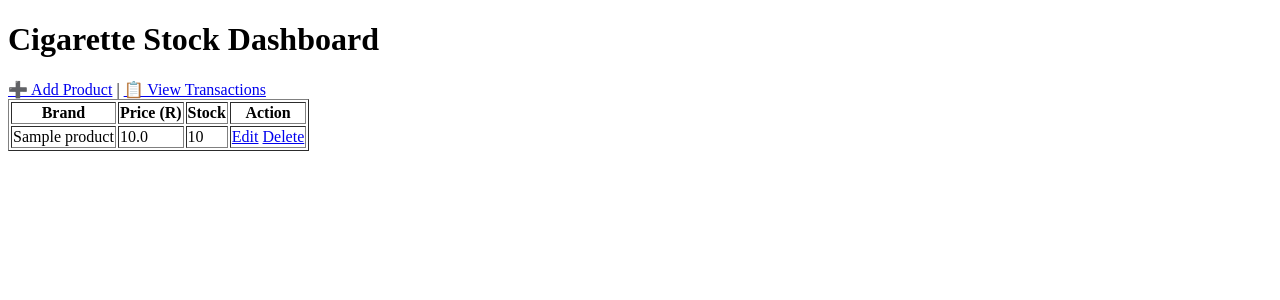
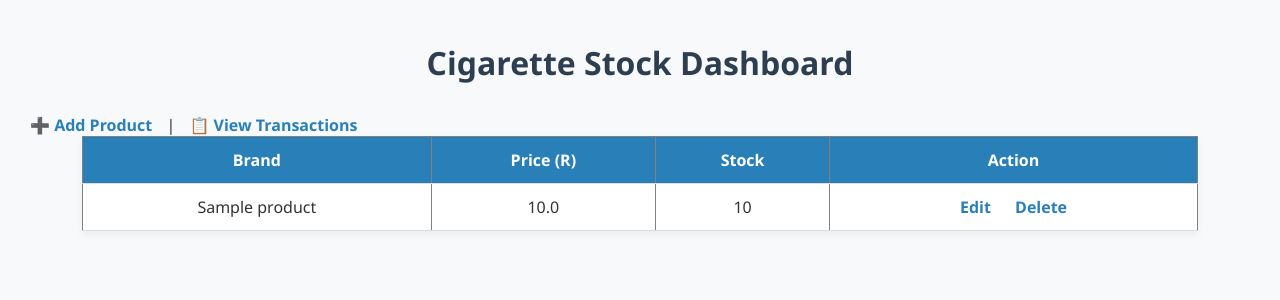
Before and after one commit to MandisaBiyela/Cigarette_Vending_Machine, a Flask app: page / in a window 1280 px wide. Shown: the top 300 px of the page. Run offline with Flask 3, Linux system fonts and the light colour scheme; tables that the repository leaves empty hold one stand-in row (values such as "Sample post").

Commit message:
added dashboard css

```diff
--- /dev/null
+++ b/static/Dashboard.css
@@ -0,0 +1,92 @@
+/* General body styling */
+body {
+    font-family: 'Segoe UI', Tahoma, Geneva, Verdana, sans-serif;
+    margin: 0;
+    padding: 20px;
+    background-color: #f7f9fb;
+    color: #333;
+}
+
+/* Header */
+h1 {
+    text-align: center;
+    color: #2c3e50;
+    margin-bottom: 30px;
+}
+
+/* Navigation links */
+a {
+    color: #2980b9;
+    text-decoration: none;
+    margin: 0 10px;
+    font-weight: bold;
+}
+
+a:hover {
+    text-decoration: underline;
+}
+
+/* Flash message */
+ul {
+    list-style: none;
+    padding: 10px;
+    background-color: #ffe6e6;
+    border-left: 5px solid red;
+    max-width: 500px;
+    margin: 0 auto 20px auto;
+    color: #c0392b;
+}
+
+/* Table styling */
+table {
+    width: 90%;
+    margin: 0 auto;
+    border-collapse: collapse;
+    box-shadow: 0 4px 8px rgba(0,0,0,0.05);
+    background-color: #fff;
+}
+
+th, td {
+    padding: 12px 15px;
+    text-align: center;
+    border-bottom: 1px solid #ddd;
+}
+
+th {
+    background-color: #2980b9;
+    color: #fff;
+    font-weight: 600;
+}
+
+tr:hover {
+    background-color: #f1f1f1;
+}
+
+/* Purchase form */
+form {
+    display: flex;
+    align-items: center;
+    justify-content: center;
+    gap: 5px;
+}
+
+input[type="number"] {
+    width: 60px;
+    padding: 5px;
+    border: 1px solid #ccc;
+    border-radius: 4px;
+}
+
+/* Buy button */
+button {
+    background-color: #27ae60;
+    color: white;
+    border: none;
+    padding: 6px 12px;
+    border-radius: 4px;
+    cursor: pointer;
+}
+
+button:hover {
+    background-color: #1e8449;
+}
--- a/templates/add_product.html
+++ b/templates/add_product.html
@@ -1,7 +1,11 @@
 <!DOCTYPE html>
-<html>
+<html lang="en">
 <head>
+    <meta charset="UTF-8">
+    <meta name="viewport" content="width=device-width, initial-scale=1.0">
     <title>Add New Product</title>
+    <link rel="StyleSheet" src="styles.css">
+
 </head>
 <body>
     <h2>Add a New Cigarette Brand</h2>
--- a/templates/dashboard.html
+++ b/templates/dashboard.html
@@ -1,8 +1,15 @@
 <!DOCTYPE html>
-<html>
+<html lang="en">
 <head>
-    <title>Admin Dashboard</title>
+  <meta charset="UTF-8">
+  <meta name="viewport" content="width=device-width, initial-scale=1.0">
+  <title>Admin Dashboard</title>
+  <link rel="stylesheet" href="{{ url_for('static', filename='Dashboard.css') }}">
+
+
+
 </head>
+
 <body>
     <h1>Cigarette Stock Dashboard</h1>
     <a href="/add">➕ Add Product</a> |
```
Also changed, not shown: static/styles.css (deleted).
